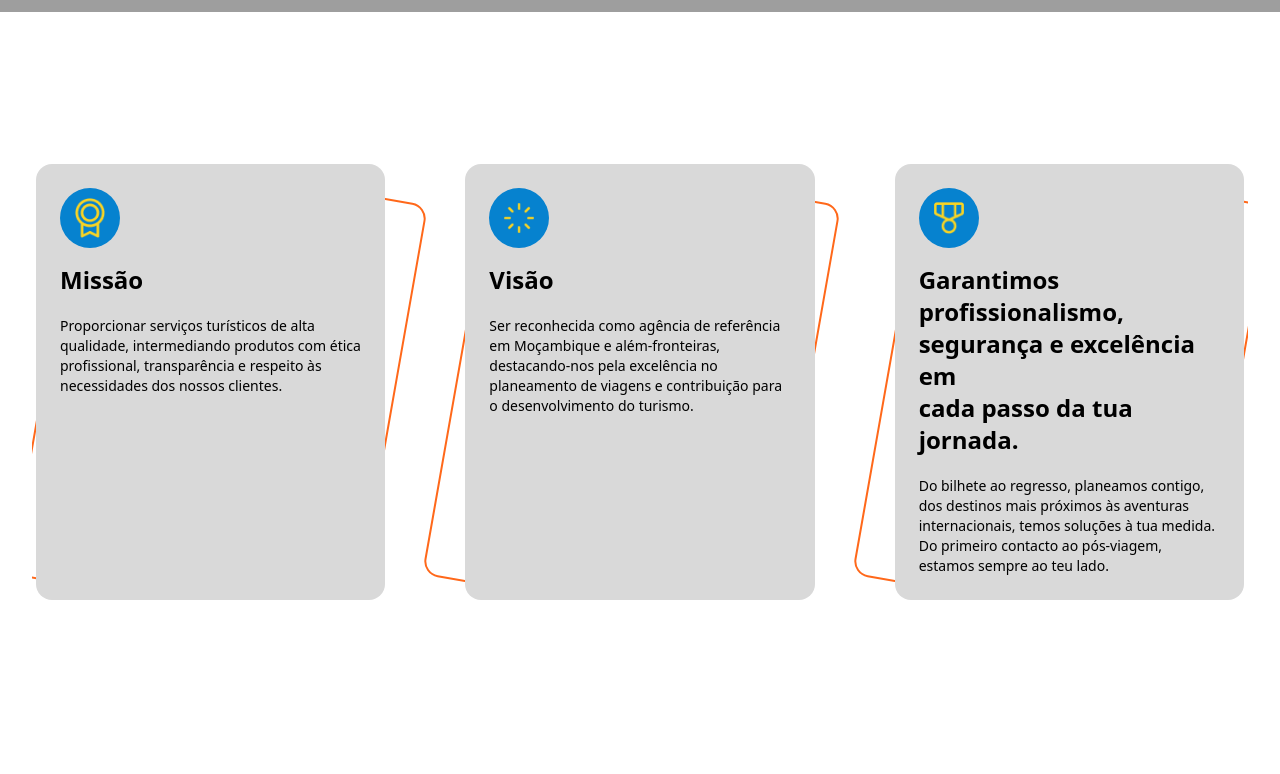
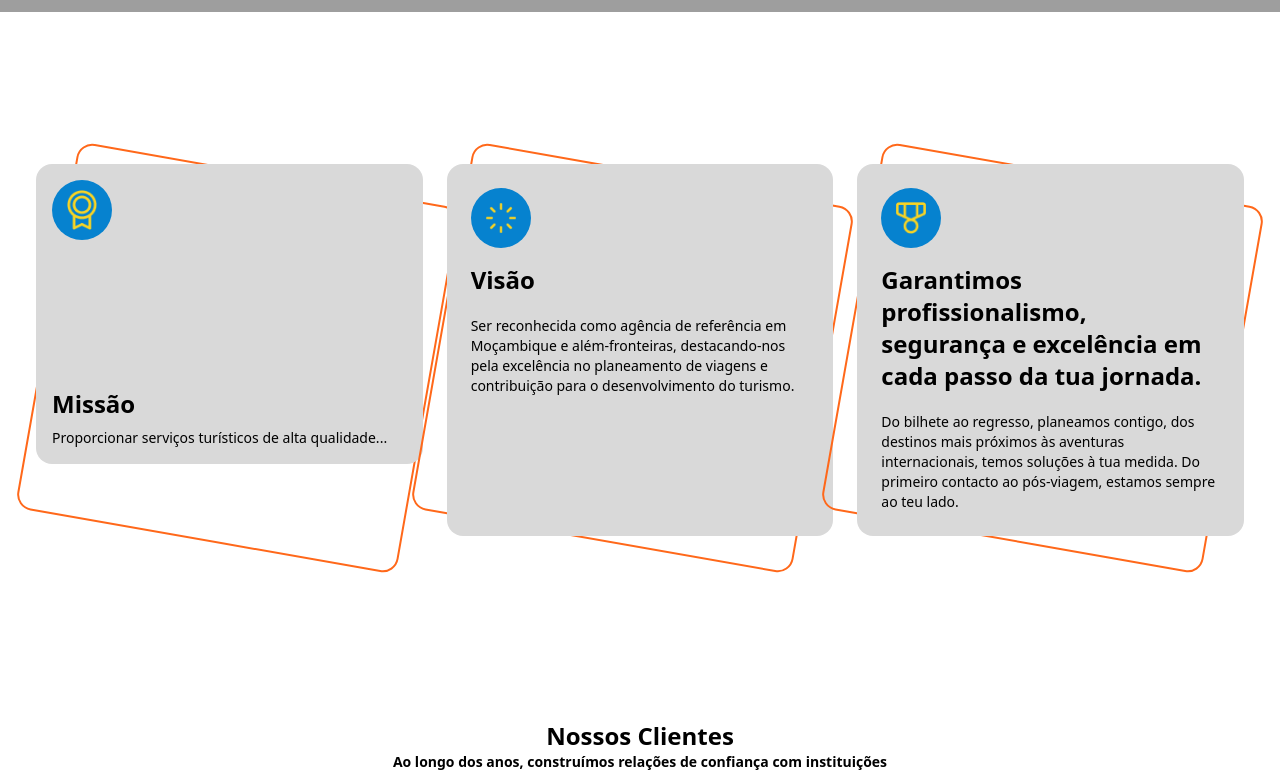
Before and after one commit to Vivaldi-Dev/panoramatours, a Next.js app: page /Sobre-Nos in a window 1280 px wide. Shown: the part 728-1502 px from the top of the page. Built offline with nearby package versions, Linux system fonts and the light colour scheme; grey boxes are pictures that could not be loaded.

Commit message:
fix page

```diff
--- a/src/app/components/Card.tsx
+++ b/src/app/components/Card.tsx
@@ -4,29 +4,22 @@ import Image from 'next/image'
 function Card() {
     return (
         <div className='max-w-[1640px] mx-auto pl-5 py-10 md:p-8 sm:mb-30 sm:mt-30'>
+            {/* Wrapper para scroll em telas pequenas */}
+            <div className="overflow-x-auto md:overflow-visible scrollbar-hide">
 
-            <div className='flex sm:grid grid-cols-1 sm:grid-cols-3 gap-20 overflow-x-auto scrollbar-hide px-1'>
+                <div className='flex md:grid md:grid-cols-3 gap-6 px-1 w-max md:w-full'>
 
-
-                <div className='relative'>
-                    <div className="absolute  top-2 left-2 w-full h-full border-2 border-[#ff681a] rounded-2xl rotate-10 z-0"></div>
-
-                    <div className="w-[236px] md:w-full relative  h-[300px] sm:h-full sm:min-h-[400px] md:min-h-[200px] sm:p-2 md:p-2 rounded-2xl bg-[#D9D9D9] flex flex-col justify-between">
-                        <div className=' mb-0 p-4 '>
-                            <div className='flex w-15 h-15 justify-center items-center  bg-[#0682CF] rounded-full '>
+                    {/* Card 1 */}
+                    <div className='relative min-w-[250px] md:min-w-0'>
+                        <div className="absolute top-2 left-2 w-full h-full border-2 border-[#ff681a] rounded-2xl rotate-10 z-0"></div>
+                        <div className="w-[236px] md:w-full h-[300px] sm:min-h-[400px] md:min-h-[200px] rounded-2xl bg-[#D9D9D9] flex flex-col justify-between p-4 relative">
+                            <div className='flex w-15 h-15 justify-center items-center bg-[#0682CF] rounded-full'>
                                 <Image width={30} height={10} src="/icons/vetor.png" alt="" />
                             </div>
-
-                            <div className=' mt-4 mb-0'>
-                                <div className='font-bold mb-2 sm:mb-5 text-[12px] sm:text-2xl'>
-                                    <p >Missão</p>
+                            <div className='mt-4'>
+                                <h2 className='font-bold mb-2 text-[12px] sm:text-2xl'>Missão</h2>
+                                <p className="text-sm">Proporcionar serviços turísticos de alta qualidade...</p>
                             </div>
-
-                                <p className="text-sm ">
-                                    Proporcionar serviços turísticos de alta qualidade, intermediando produtos com ética profissional, transparência e respeito às necessidades dos nossos clientes.                                </p>
-                            </div>
-                        </div>
-
                         </div>
                     </div>
 
@@ -76,9 +69,10 @@ function Card() {
 
                         </div>
                     </div>
-
                 </div>
             </div>
+        </div>
+
     )
 }
 
```
Lines whose indentation alone changed are shown as unchanged.
